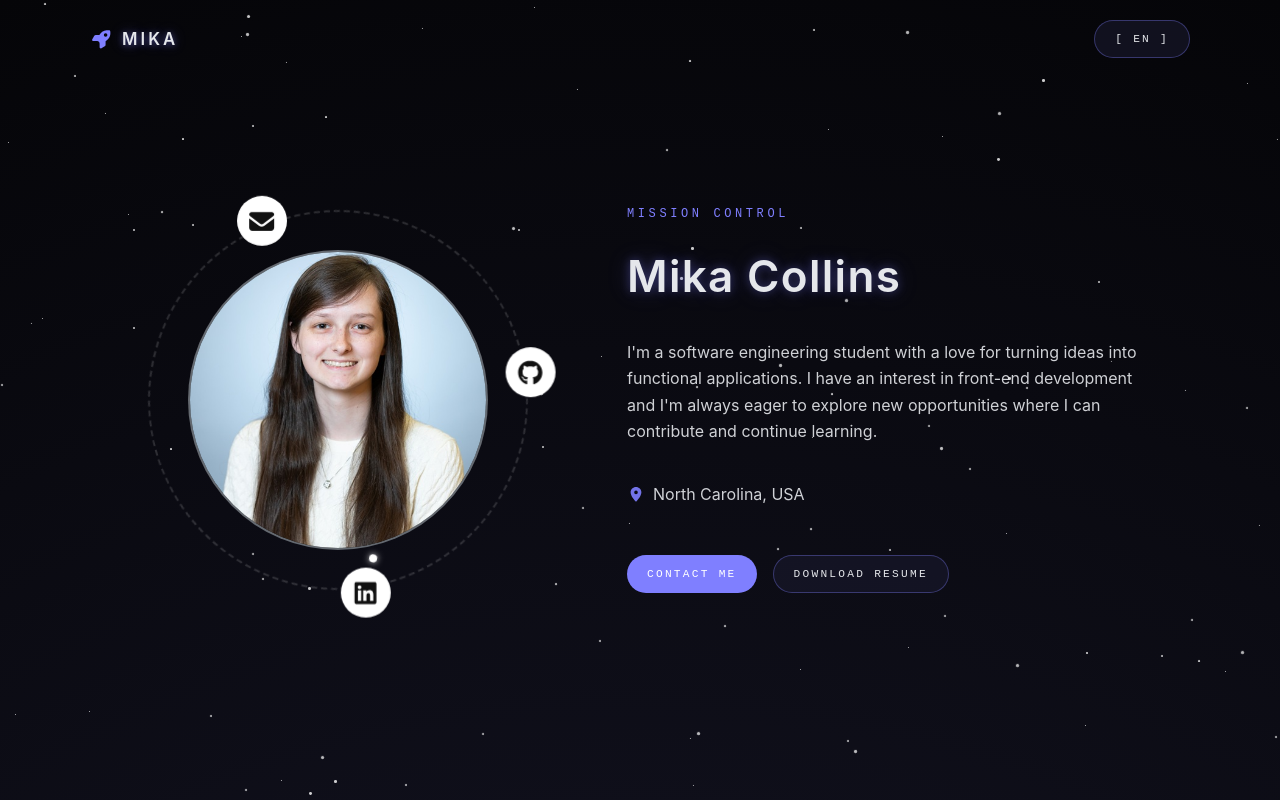
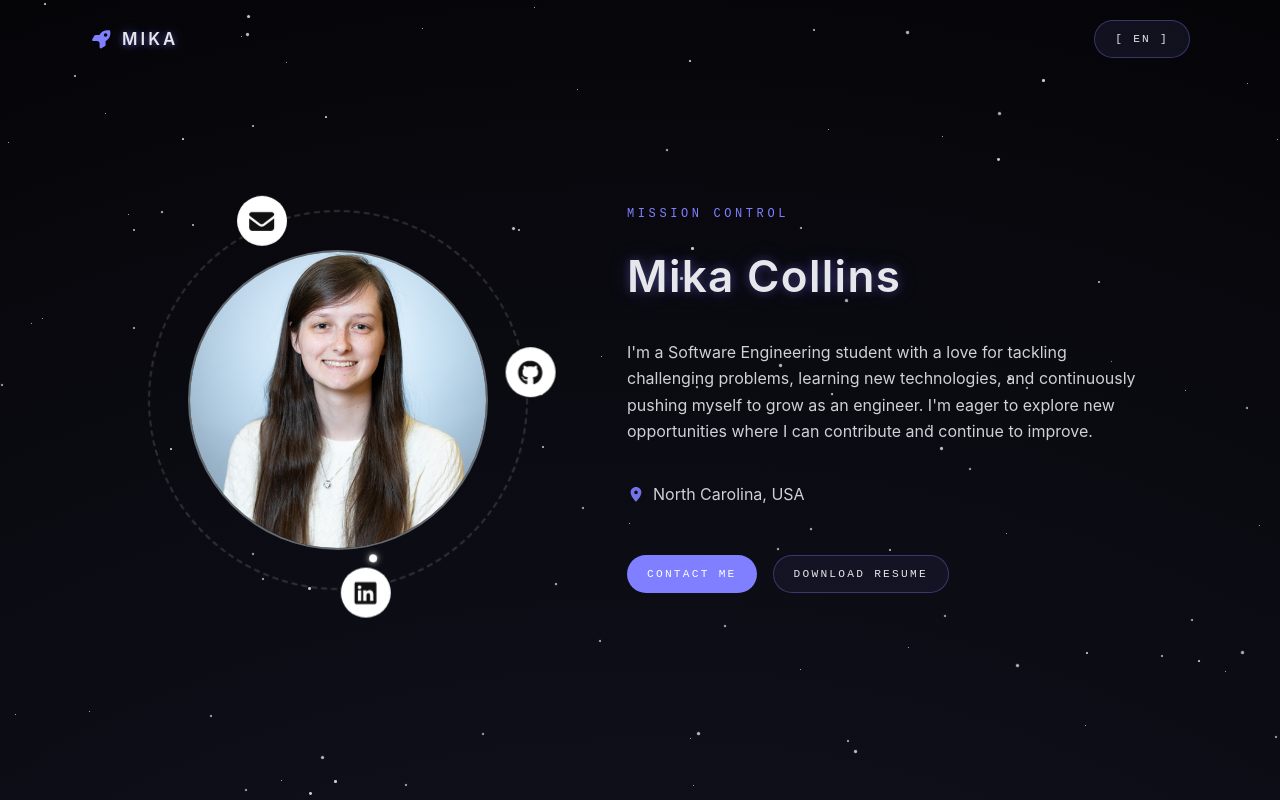
Before and after one commit to mika-collins/mika-collins.github.io, a React (Vite) app: page / in a window 1280 px wide. Shown: the top 800 px of the page. Built offline with nearby package versions, Linux system fonts and the light colour scheme; no server answers.

Commit message:
Updated AboutMe description and resume

```diff
--- a/src/components/AboutMe/AboutMe.tsx
+++ b/src/components/AboutMe/AboutMe.tsx
@@ -16,7 +16,7 @@ const AboutMe = () => {
     // Determine file based on current language
     const isSpanish = i18n.language === "es";
     const fileName = isSpanish
-      ? "Collins, Mika Resume - ES.pdf" // update with spanish version when added
+      ? "Collins, Mika Resume.pdf" // Update with spanish version when added
       : "Collins, Mika Resume.pdf";
 
     const link = document.createElement("a");
--- a/src/i18n/en.ts
+++ b/src/i18n/en.ts
@@ -13,7 +13,7 @@ const en = {
   about: {
     label: "Mission Control",
     title: "Mika Collins",
-    description: "I'm a software engineering student with a love for turning ideas into functional applications. I have an interest in front-end development and I'm always eager to explore new opportunities where I can contribute and continue learning.",
+    description: "I'm a Software Engineering student with a love for tackling challenging problems, learning new technologies, and continuously pushing myself to grow as an engineer. I'm eager to explore new opportunities where I can contribute and continue to improve. ",
     location: "North Carolina, USA",
     actions: {
       primary: "Contact Me",
--- a/src/i18n/es.ts
+++ b/src/i18n/es.ts
@@ -13,7 +13,7 @@ const es = {
   about: {
     label: "Misión Control",
     title: "Mika Collins",
-    description: "Soy una estudiante de ingeniería de software con pasión por convertir ideas en aplicaciones funcionales. Me interesa el desarrollo front-end y siempre con ganas de explorar nuevas oportunidades donde pueda contribuir y seguir aprendiendo.",
+    description: "Soy una estudiante de Ingeniería de Software con pasión por enfrentar problemas desafiantes, aprender nuevas tecnologías y esforzarme continuamente para crecer como ingeniera. Estoy ansiosa por explorar nuevas oportunidades donde pueda contribuir y seguir mejorando.",
     location: "Carolina del Norte, EE.UU.",
     actions: {
       primary: "Contáctame",
```
Also changed, not shown: 1 other file (tests, documents, lock files or other folders).
